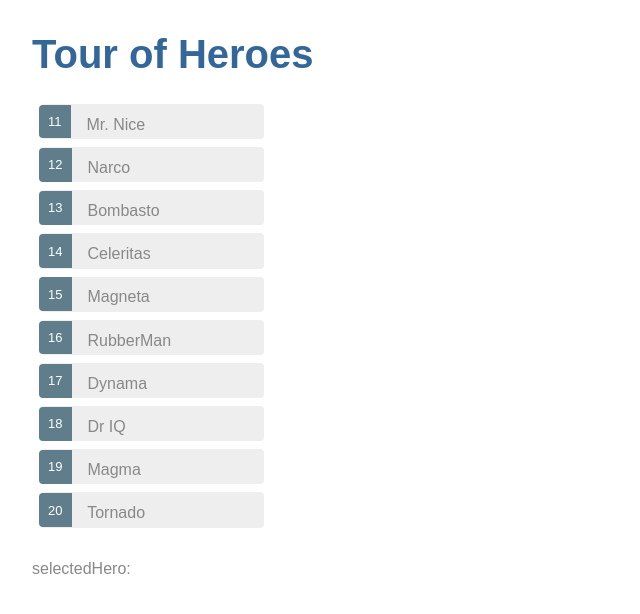
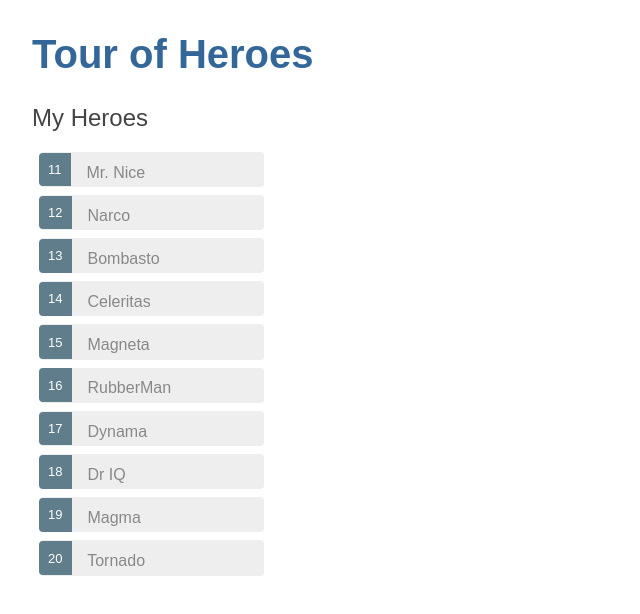
Before and after one commit to marianafantini/angular-tour-of-heroes, an Angular app: page / in a window 1280 px wide. Shown: the top 614 px of the page, without its empty margins (0-640 px from the left). Built offline with nearby package versions, Linux system fonts and the light colour scheme.

Commit message:
3. Master/Detail components

```diff
--- a/src/app/app.module.ts
+++ b/src/app/app.module.ts
@@ -4,11 +4,13 @@
 
 import { AppComponent } from './app.component';
 import { HeroesComponent } from './heroes/heroes.component';
+import { HeroDetailComponent } from './hero-detail/hero-detail.component';
 
 @NgModule({
   declarations: [
     AppComponent,
-    HeroesComponent
+    HeroesComponent,
+    HeroDetailComponent
   ],
   imports: [
     BrowserModule,
--- /dev/null
+++ b/src/app/hero-detail/hero-detail.component.html
@@ -0,0 +1,7 @@
+<div *ngIf="hero">
+  <h2>{{hero.name | uppercase}} details</h2>
+  <div><span>ID: </span>{{hero.id}}</div>
+  <label>Name:
+    <input [(ngModel)]="hero.name" placeholder="name">
+  </label>
+</div>
--- /dev/null
+++ b/src/app/hero-detail/hero-detail.component.ts
@@ -0,0 +1,18 @@
+import { Component, OnInit, Input } from '@angular/core';
+import { Hero } from '../hero';
+
+@Component({
+  selector: 'app-hero-detail',
+  templateUrl: './hero-detail.component.html',
+  styleUrls: ['./hero-detail.component.css']
+})
+export class HeroDetailComponent implements OnInit {
+
+  @Input() hero: Hero;
+
+  constructor() { }
+
+  ngOnInit() {
+  }
+
+}
--- a/src/app/heroes/heroes.component.html
+++ b/src/app/heroes/heroes.component.html
@@ -1,4 +1,5 @@
-<div>
+<h2>My Heroes</h2>
+
 <ul class="heroes">
   <li *ngFor="let hero of heroes"
       (click)="onSelect(hero)"
@@ -6,12 +7,4 @@
     <span class="badge">{{hero.id}}</span> {{hero.name}}
   </li>
 </ul>
-    selectedHero: {{selectedHero}}
-  <div *ngIf="selectedHero">
-    <h2>{{selectedHero.name | uppercase}} details</h2>
-    <div><span>ID: </span>{{selectedHero.id}}</div>
-    <label>Name:
-      <input [(ngModel)]="selectedHero.name" placeholder="name">
-    </label>
-  </div>
-</div>
+<app-hero-detail [hero]="selectedHero"></app-hero-detail>
```
Also changed, not shown: src/app/hero-detail/hero-detail.component.css (added), 1 other file (tests, documents, lock files or other folders). Lines whose indentation alone changed are shown as unchanged.
